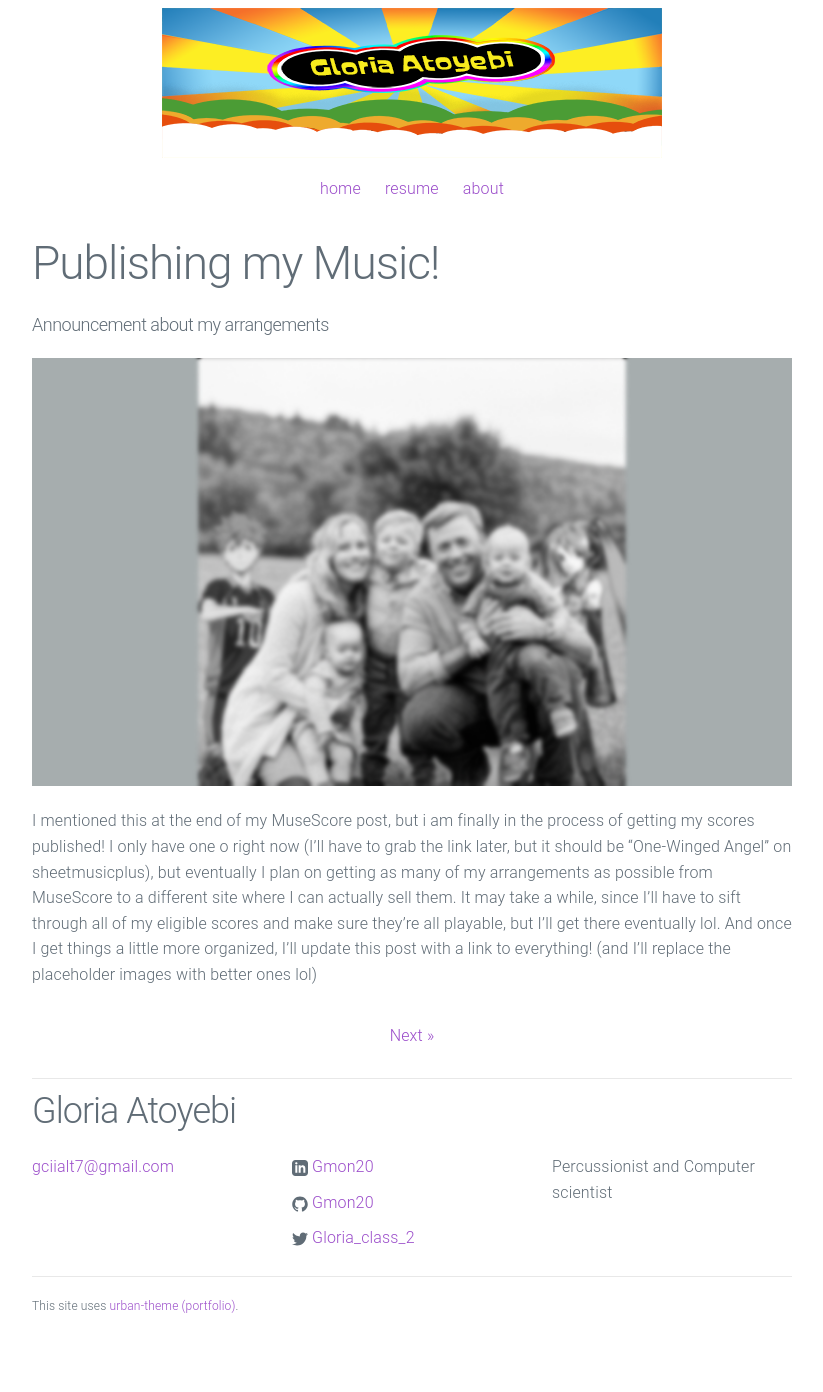
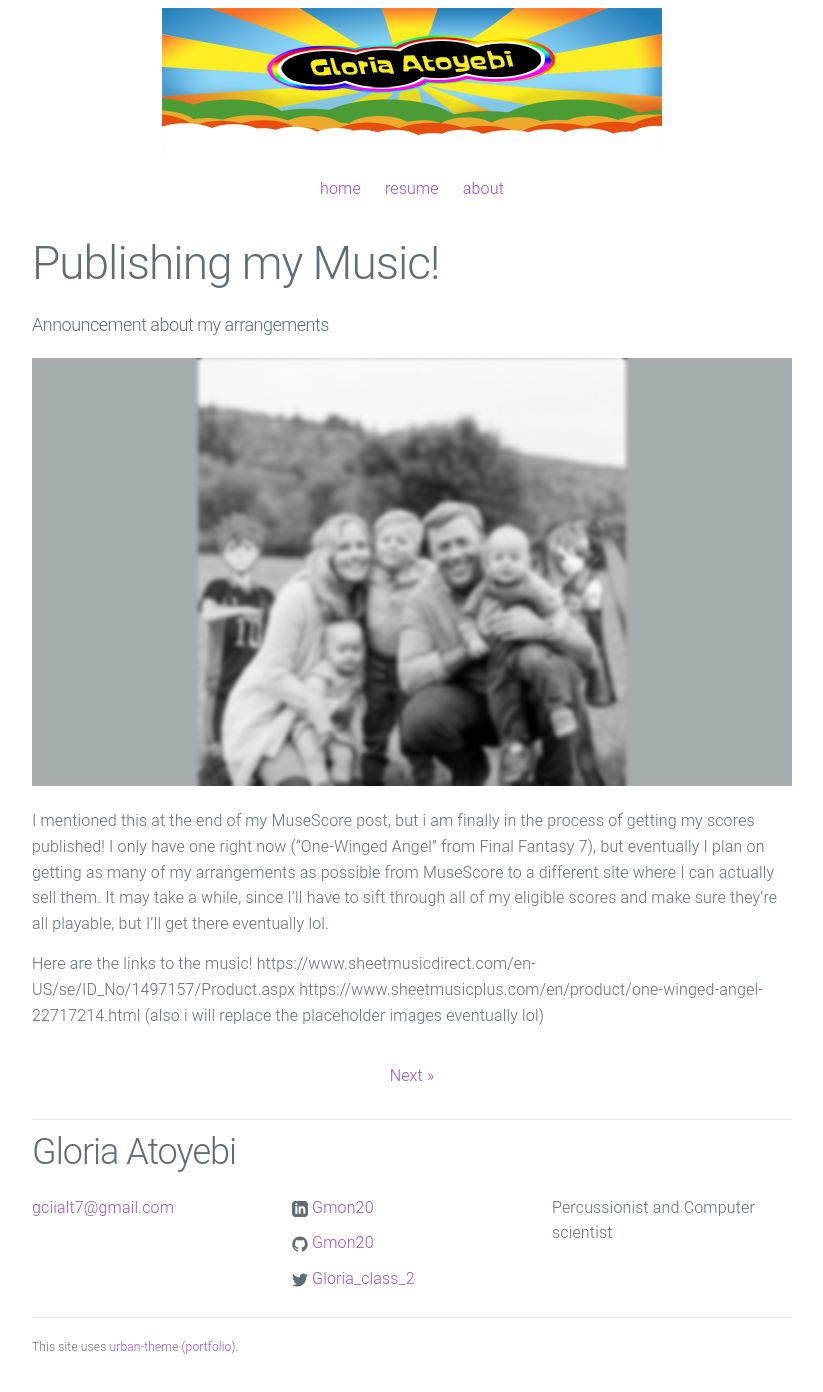
Before and after one commit to Gmon20/gmon20.github.io, a Jekyll site: the page built from _posts/2024-03-12-timetopublish.md, in a window 1280 px wide. Shown: the whole page, without its empty margins (228-1051 px from the left). Built offline with Jekyll 4.4.1, drawn with Linux system fonts in a browser that asks for light colours; before the commit the page ends 1351 px from its top, so only the background shows below that.

Commit message:
Update 2024-03-12-timetopublish.md
Added links to music

```diff
--- a/_posts/2024-03-12-timetopublish.md
+++ b/_posts/2024-03-12-timetopublish.md
@@ -8,6 +8,8 @@ preview: /assets/postpreviewNEW.png
 
 ![Picture 1](/assets/fullsizeNEW.png)
 
-I mentioned this at the end of my MuseScore post, but i am finally in the process of getting my scores published! I only have one o right now (I'll have to grab the link later, but it should be "One-Winged Angel" on sheetmusicplus), but eventually I plan on getting as many of my arrangements as possible from
+I mentioned this at the end of my MuseScore post, but i am finally in the process of getting my scores published! I only have one right now ("One-Winged Angel" from Final Fantasy 7), but eventually I plan on getting as many of my arrangements as possible from
 MuseScore to a different site where I can actually sell them. It may take a while, since I'll have to sift through all of my eligible scores and make sure they're all playable, but I'll get there eventually lol.
-And once I get things a little more organized, I'll update this post with a link to everything! (and I'll replace the placeholder images with better ones lol)
+
+Here are the links to the music! https://www.sheetmusicdirect.com/en-US/se/ID_No/1497157/Product.aspx https://www.sheetmusicplus.com/en/product/one-winged-angel-22717214.html
+(also i will replace the placeholder images eventually lol)
```
